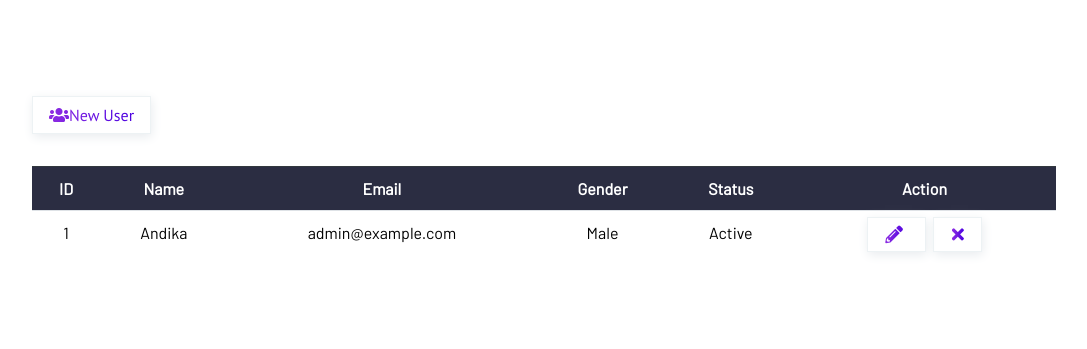
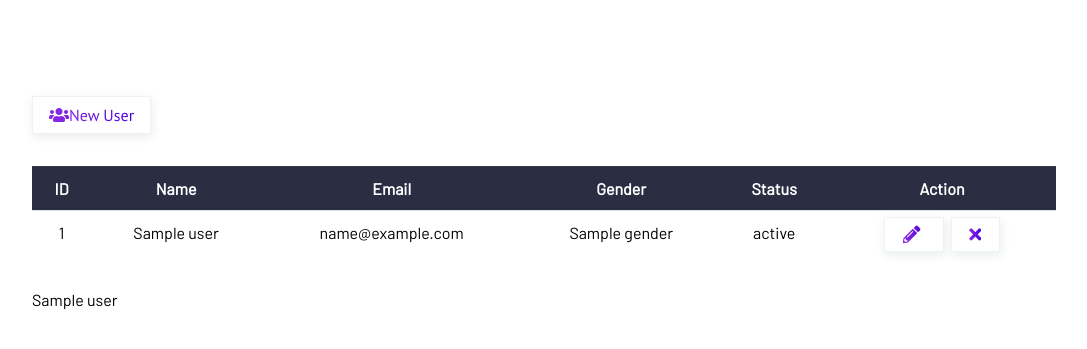
Before and after one commit to andikajayaw/crud_node_1, a Node server app: template views/index.ejs in a window 1280 px wide. Shown: the part 63-412 px from the top of the page, without its empty margins (96-1183 px from the left). Run offline with Node 20, Linux system fonts and the light colour scheme; the template is opened without the code that fills it: most values are stand-ins (such as "Sample title", 1, 10 or a date in 2020); some libraries are stand-ins or nearby versions.

Commit message:
fetch data users into views

```diff
--- a/views/includes/_show.ejs
+++ b/views/includes/_show.ejs
@@ -1,9 +1,20 @@
+<% for (user in users) { %>
     <tr>
-    <td>1</td>
-    <td>Andika</td>
-    <td>admin@example.com</td>
-    <td>Male</td>
-    <td>Active</td>
+        <td>
+            <%= Number(user)+1 %>
+        </td>
+        <td>
+            <%= users[user].name %>
+        </td>
+        <td>
+            <%= users[user].email %>
+        </td>
+        <td>
+            <%= users[user].gender %>
+        </td>
+        <td>
+            <%= users[user].status %>
+        </td>
         <td>
             <a href="/update_user" class="btn border-shadow update">
                 <span class="text-gradient"> <i class="fas fa-pencil-alt"></i> </span>
@@ -13,3 +24,4 @@
             </a>
         </td>
     </tr>
+    <% } %>
--- a/views/index.ejs
+++ b/views/index.ejs
@@ -27,6 +27,7 @@
                     </tbody>
                 </table>
             </form>
+            <%= users%>
         </div>
     </main>
 
```
Also changed, not shown: server/services/render.js (+10 -1 lines). Lines whose indentation alone changed are shown as unchanged.
